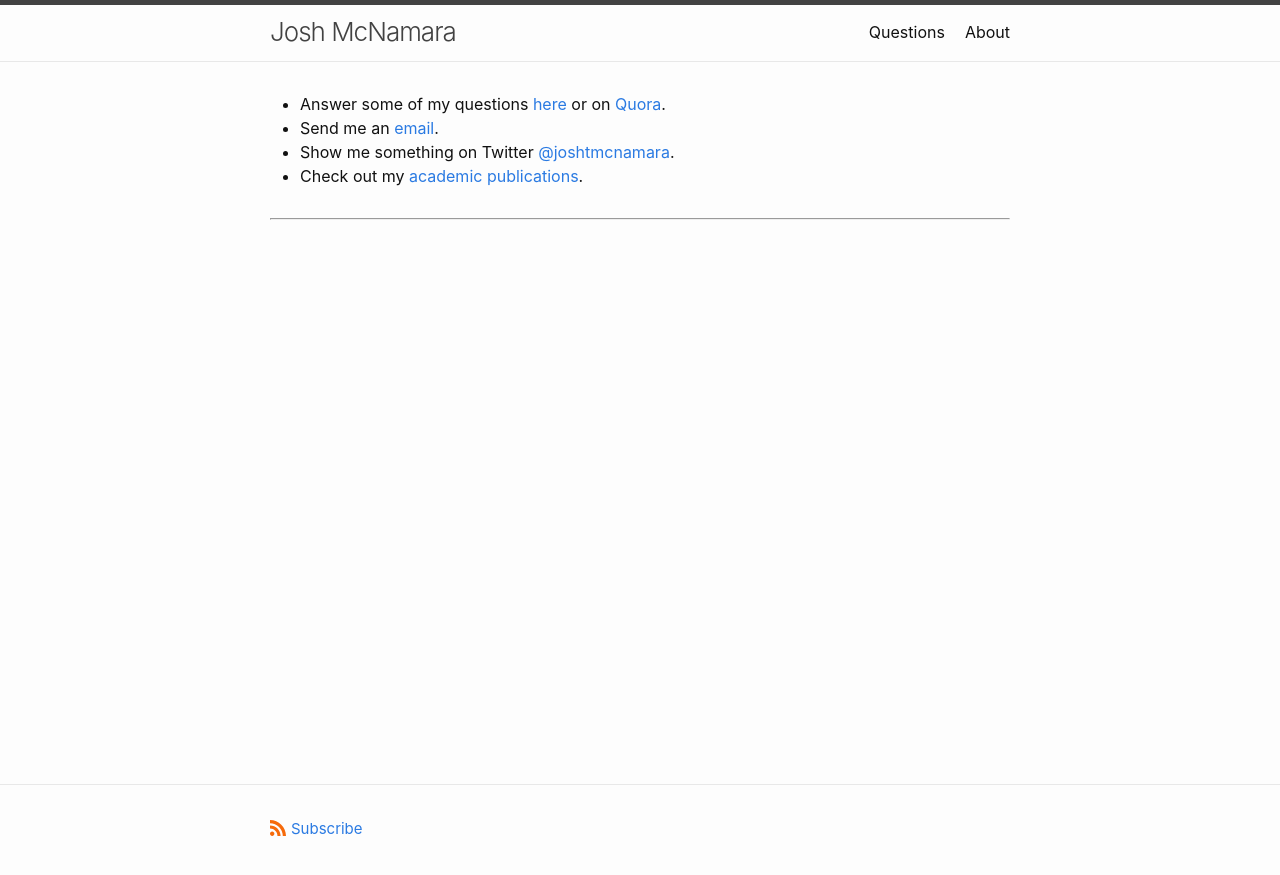
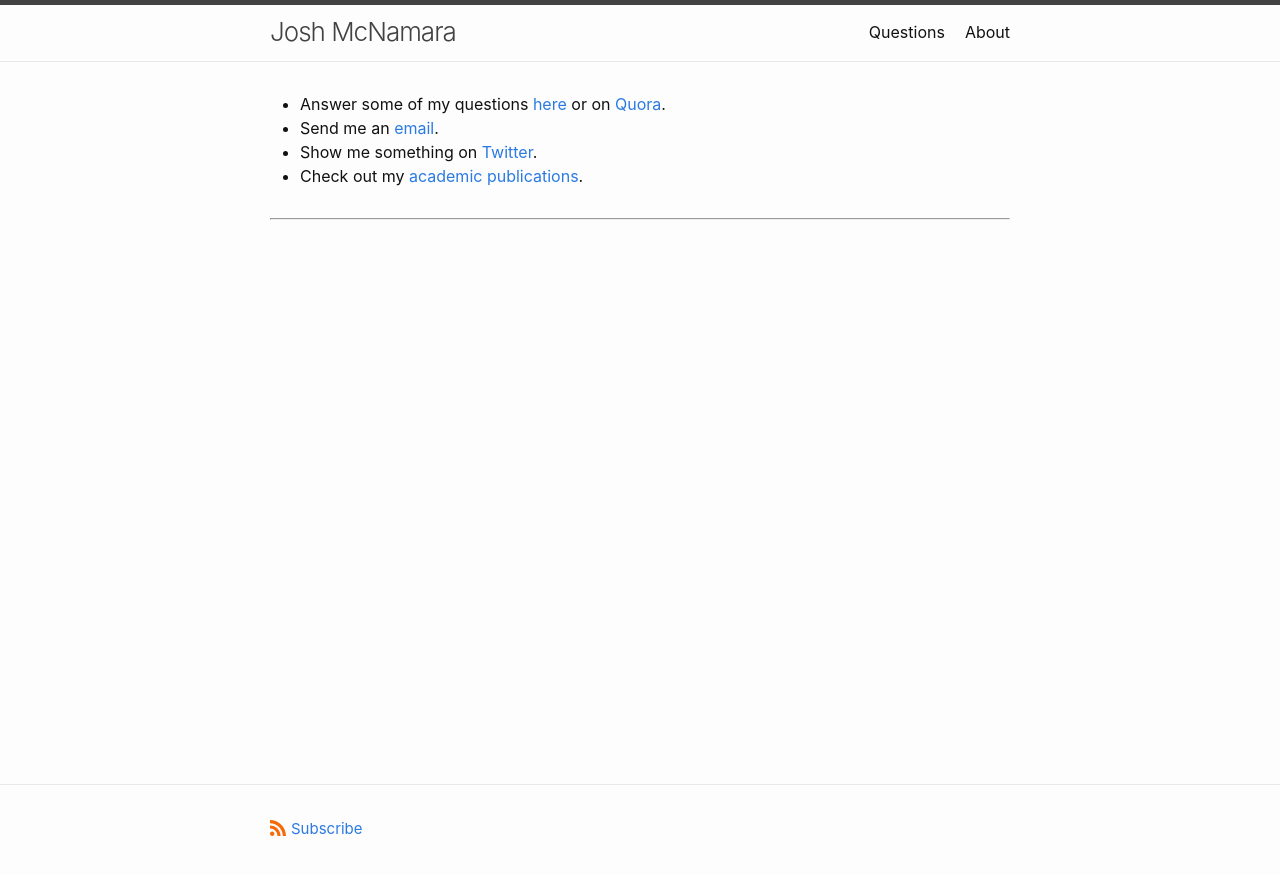
Before and after one commit to J-McNamara/j-mcnamara.github.io, a Jekyll site: the page built from index.md, in a window 1280 px wide. Shown: the top 875 px of the page. Built offline with Jekyll 4.4.1, drawn with Linux system fonts in a browser that asks for light colours.

Commit message:
Update index.md

```diff
--- a/index.md
+++ b/index.md
@@ -11,7 +11,7 @@ comments: false
 
 - Answer some of my questions [here](/pages/questions.md) or on [Quora](https://www.quora.com/profile/Josh-McNamara/questions).
 - Send me an [email](mailto:mcnamara.website.contact@gmail.com).
-- Show me something on Twitter [@joshtmcnamara](https://twitter.com/joshtmcnamara).
+- Show me something on [Twitter](https://twitter.com/joshtmcnamara).
 - Check out my [academic publications](https://scholar.google.com/citations?user=sDR-KfQAAAAJ&hl=en).
 
 ---
```
